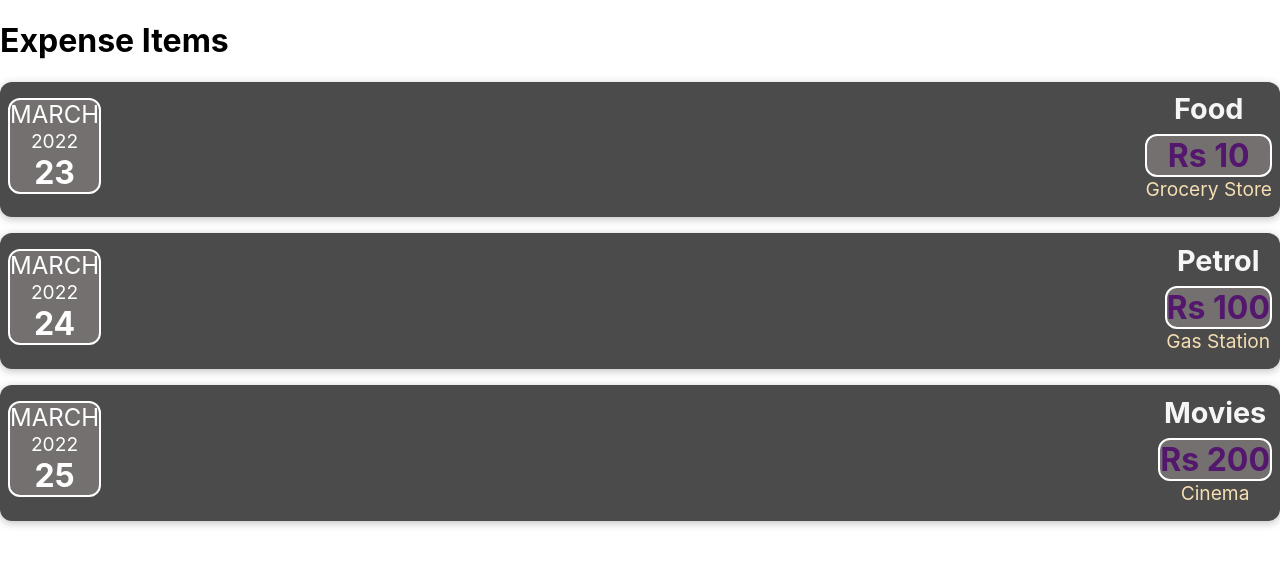
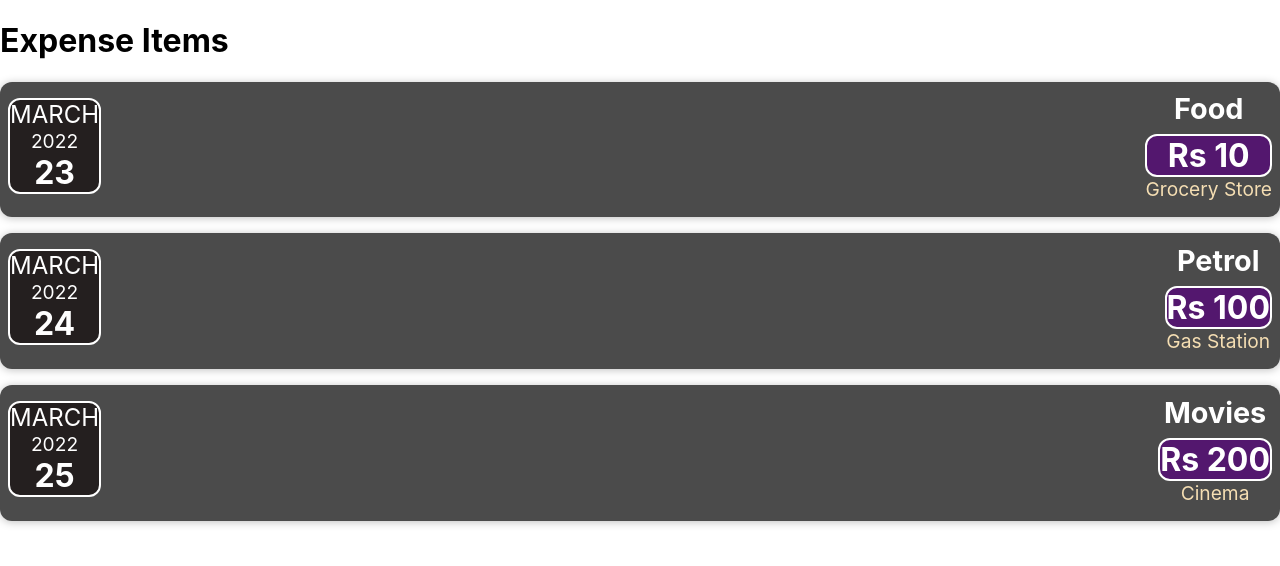
Before and after one commit to Amitadhikari52/React-complete-guide, a React (Create React App) app: page / in a window 1280 px wide. Shown: the top 566 px of the page. Built offline with nearby package versions, Linux system fonts and the light colour scheme.

Commit message:
File Structure and Fat Arrow Functions

```diff
--- a/src/App.js
+++ b/src/App.js
@@ -1,6 +1,7 @@
-import ExpenseItem from "./components/ExpenseItem";
+import React from 'react';
+import ExpenseItem from "./components/Expenses/ExpenseItem";
 
-function App() {
+const App = () => {
   const expenses = [
     { expenseTitle: 'Food', expenseAmount: 10, locationOfExpenditure: 'Grocery Store', expenseDate: new Date(2022, 2, 23) },
     { expenseTitle: 'Petrol', expenseAmount: 100, locationOfExpenditure: 'Gas Station', expenseDate: new Date(2022, 2, 24) },
--- a/src/components/ExpenseDate.css
+++ b/src/components/Expenses/ExpenseDate.css
@@ -5,7 +5,7 @@
   margin-bottom: 0.5rem;
   border: 2px solid #fff;
   border-radius: 12px;
-  background-color: rgb(117, 112, 112);
+  background-color: rgb(36, 31, 31);
 }
 
 .expense-date__month {
--- a/src/components/ExpenseDate.js
+++ b/src/components/Expenses/ExpenseDate.js
@@ -1,7 +1,7 @@
 import React from 'react';
 import './ExpenseDate.css';
 
-function ExpenseDate(props) {
+const ExpenseDate =  (props) => {
   const month = props.date.toLocaleString('en-US', {month : 'long'});
   const day = props.date.toLocaleString('en-US', {day : '2-digit'});
   const year = props.date.getFullYear();
--- a/src/components/ExpenseDetails.css
+++ b/src/components/Expenses/ExpenseDetails.css
@@ -7,17 +7,17 @@
 
 .expense-details h2 {
   font-size: 1.8rem;
-  color: whitesmoke;
+  color: white;
   margin-bottom: 0.5rem;
 }
 
 .expense-amount {
   font-weight: bold;
   font-size: 2rem;
-  color: #53176e;
+  color: white;
   border: 2px solid #fff;
   border-radius: 12px;
-  background-color: rgb(117, 112, 112);
+  background-color: #53176e;
 }
 
 .expense-location {
--- a/src/components/ExpenseDetails.js
+++ b/src/components/Expenses/ExpenseDetails.js
@@ -1,7 +1,7 @@
 import React from 'react';
 import './ExpenseDetails.css';
 
-function ExpenseDetails(props) {
+const ExpenseDetails = (props) => {
   return (
     <div className="expense-details">
       <h2>{props.title}</h2>
--- a/src/components/ExpenseItem.js
+++ b/src/components/Expenses/ExpenseItem.js
@@ -1,18 +1,19 @@
 import React from 'react';
 import './ExpenseItem.css';
 import ExpenseDate from './ExpenseDate';
+import Card from '../UI/Card';
 import ExpenseDetails from './ExpenseDetails';
 
-function ExpenseItem(props) {
+const ExpenseItem = (props) => {
   return (
-    <div className='expense-item'>
+    <Card className='expense-item'>
       <ExpenseDate date={props.expenseDate} />
       <ExpenseDetails
         amount={props.expenseAmount}
         location={props.locationOfExpenditure}
         title={props.expenseTitle}
       />
-    </div>
+    </Card>
   );
 }
 
--- /dev/null
+++ b/src/components/UI/Card.css
@@ -0,0 +1,4 @@
+.card {
+  border-radius: 12px;
+  box-shadow: 0 1px 8px rgba(0, 0, 0, 0.25);
+}
--- /dev/null
+++ b/src/components/UI/Card.js
@@ -0,0 +1,10 @@
+import React from 'react';
+import './Card.css';
+
+const Card = (props) => {
+  const classes = 'card ' + props.className;
+
+  return <div className={classes}>{props.children}</div>;
+}
+
+export default Card;
```
Also changed, not shown: src/components/Expenses/ExpenseItem.css (renamed from src/components/ExpenseItem.css).
